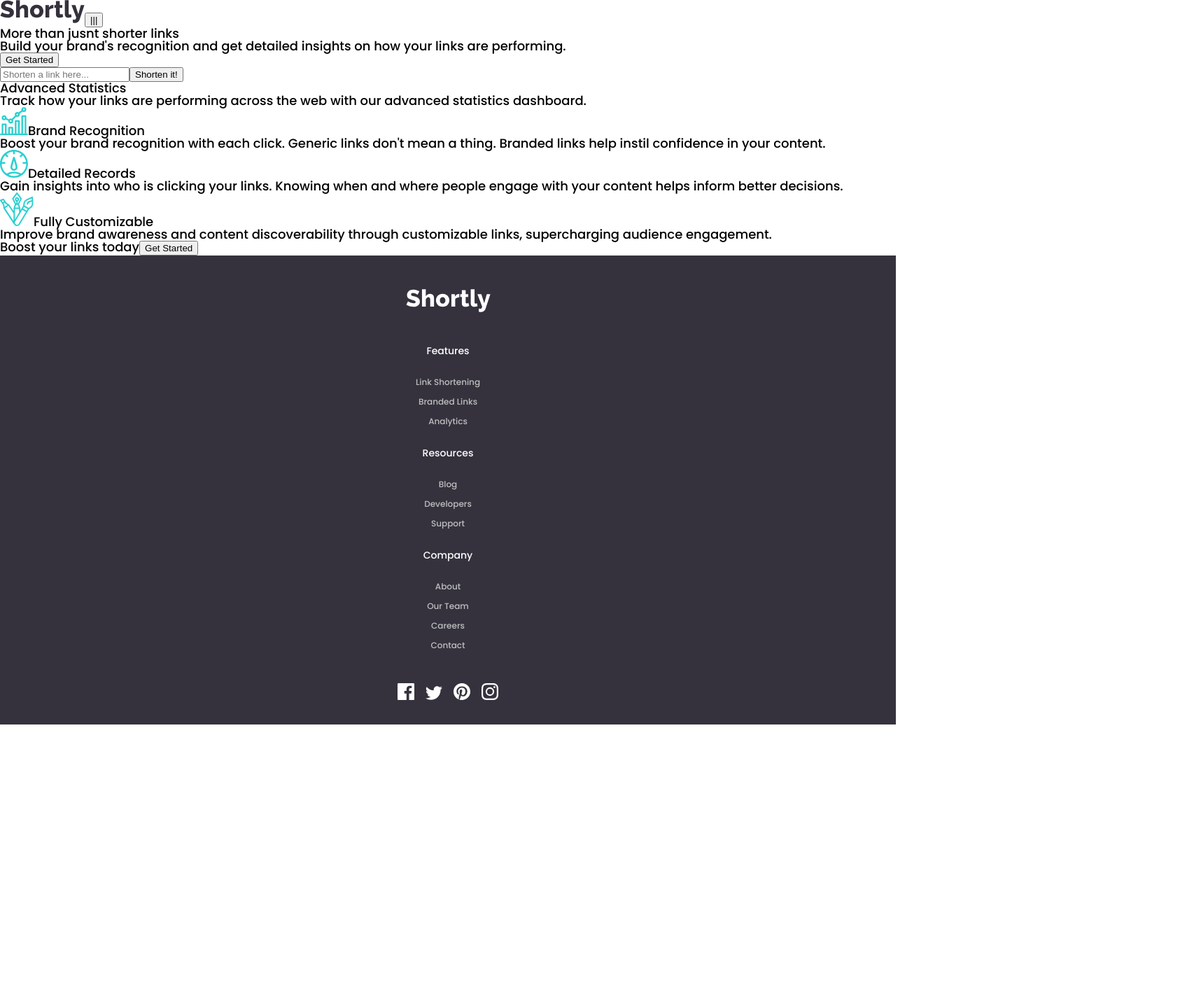
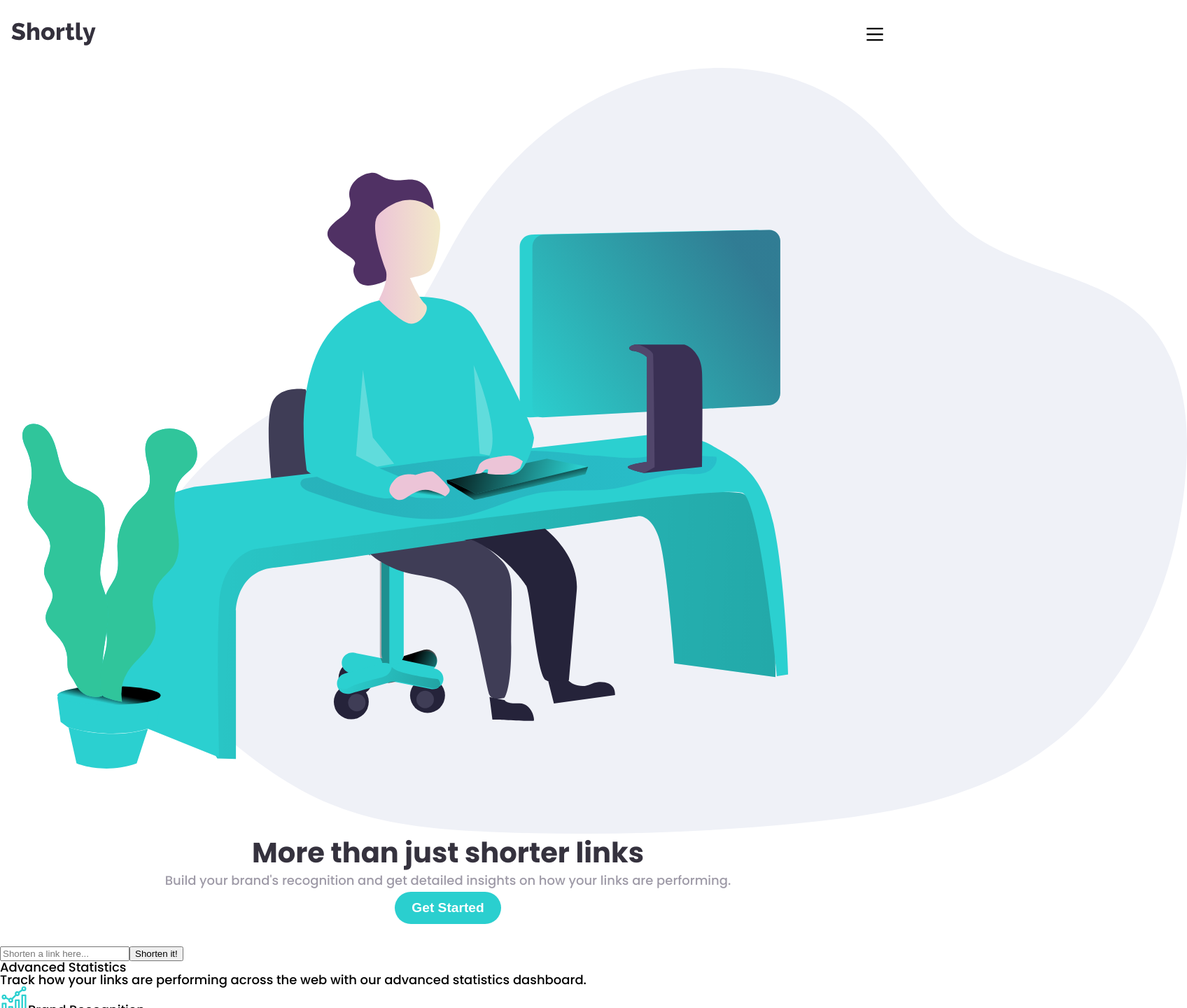
Before and after one commit to ViniciusTei/url-shortening-api-master, a React app: page / in a window 1280 px wide. Shown: the top 1440 px of the page at 70% size, 1696 px wide, since content can reach past the window. Before the commit the page ends 1035 px from the top, so only its background shows below. Built offline with nearby package versions, Linux system fonts and the light colour scheme.

Commit message:
init section styles

```diff
--- a/src/pages/home.jsx
+++ b/src/pages/home.jsx
@@ -5,27 +5,25 @@ import WorkingImage from "../../images/illustration-working.svg";
 import IconBrandRecognition from "../../images/icon-brand-recognition.svg";
 import IconDetailedRecords from "../../images/icon-detailed-records.svg";
 import IconFullCustomizable from "../../images/icon-fully-customizable.svg";
-import Logo from "../../images/logo.svg";
+import Header from "../components/header";
+import styles from "../styles/home.module.css";
 
 
 export default function Home() {
+
   return (
     <div>
-      <header>
-        <img src={Logo} alt="Logo" />
-
-        <button>|||</button>
-      </header>
-      <section>
-        {/* <img src={WorkingImage} alt="Person using a computer" /> */}
-        <h1>More than jusnt shorter links</h1>
+      <Header />
+      <section className={styles.section}>
+        <img src={WorkingImage} alt="Person using a computer" />
+        <h1>More than just shorter links</h1>
 
         <p>
           Build your brand's recognition and get detailed insights
           on how your links are performing.
         </p>
 
-        <button type="button">Get Started</button>
+        <button type="button" className={styles.btn}>Get Started</button>
       </section>
       <section>
         <div>
--- /dev/null
+++ b/src/styles/home.module.css
@@ -0,0 +1,33 @@
+.section {
+  text-align: center;
+  margin-bottom: 2rem;
+}
+
+.section > img {
+  width: 130%;
+  height: auto;
+  margin-left: 2rem;
+}
+
+.section > h1 {
+  font-size: 2.5rem;
+  font-weight: bold;
+  line-height: 3rem;
+  color: var(--neutral-dark-blue);
+}
+
+.section > p {
+  color: var(--neutral-gray-violet);
+  line-height: 2rem;
+}
+
+.btn {
+  border: none;
+  outline: none;
+  background: var(--primary-cyan);
+  border-radius: 100px;
+  color: #fff;
+  padding: .75rem 1.5rem;
+  font-weight: 700;
+  font-size: 1.2rem;
+}
```
